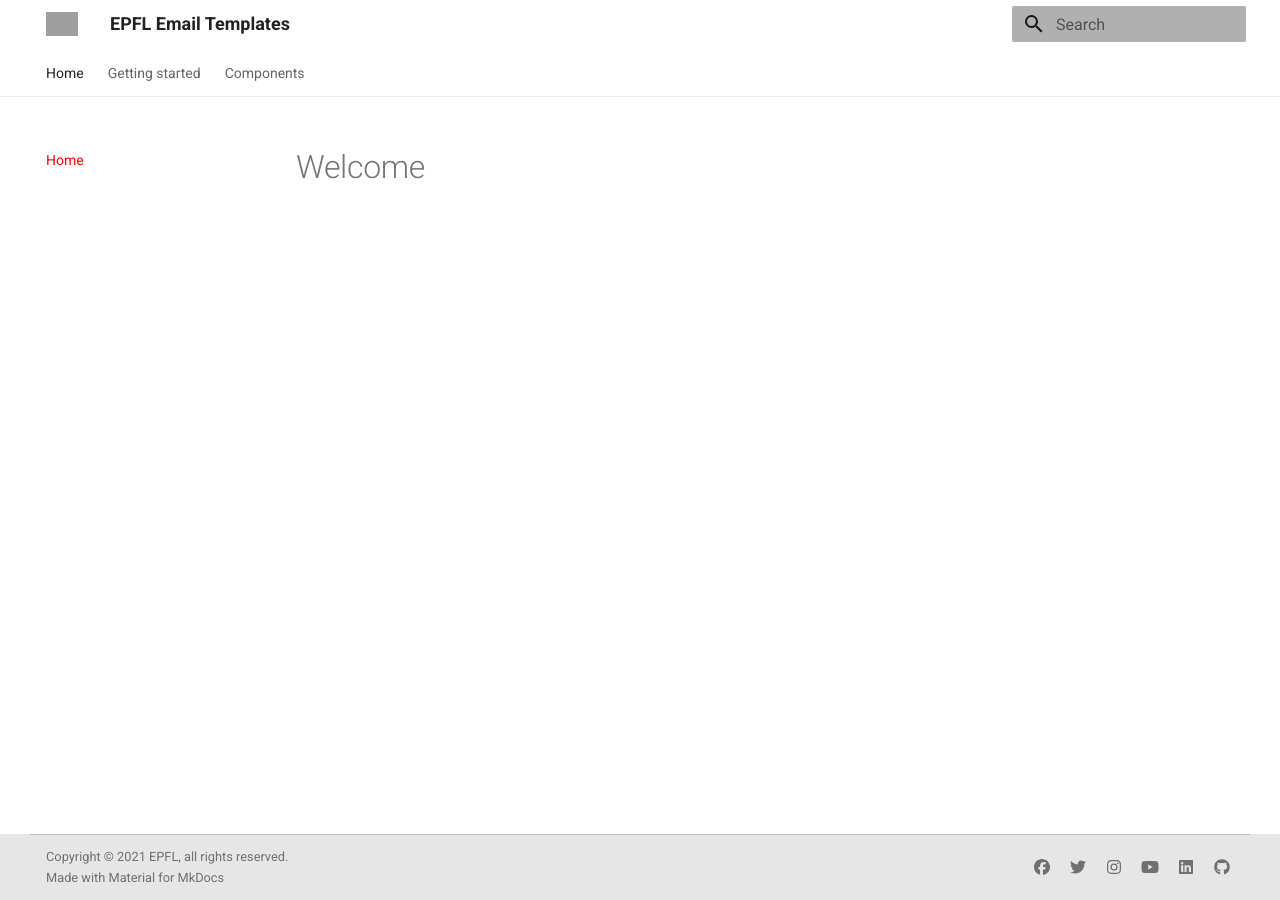
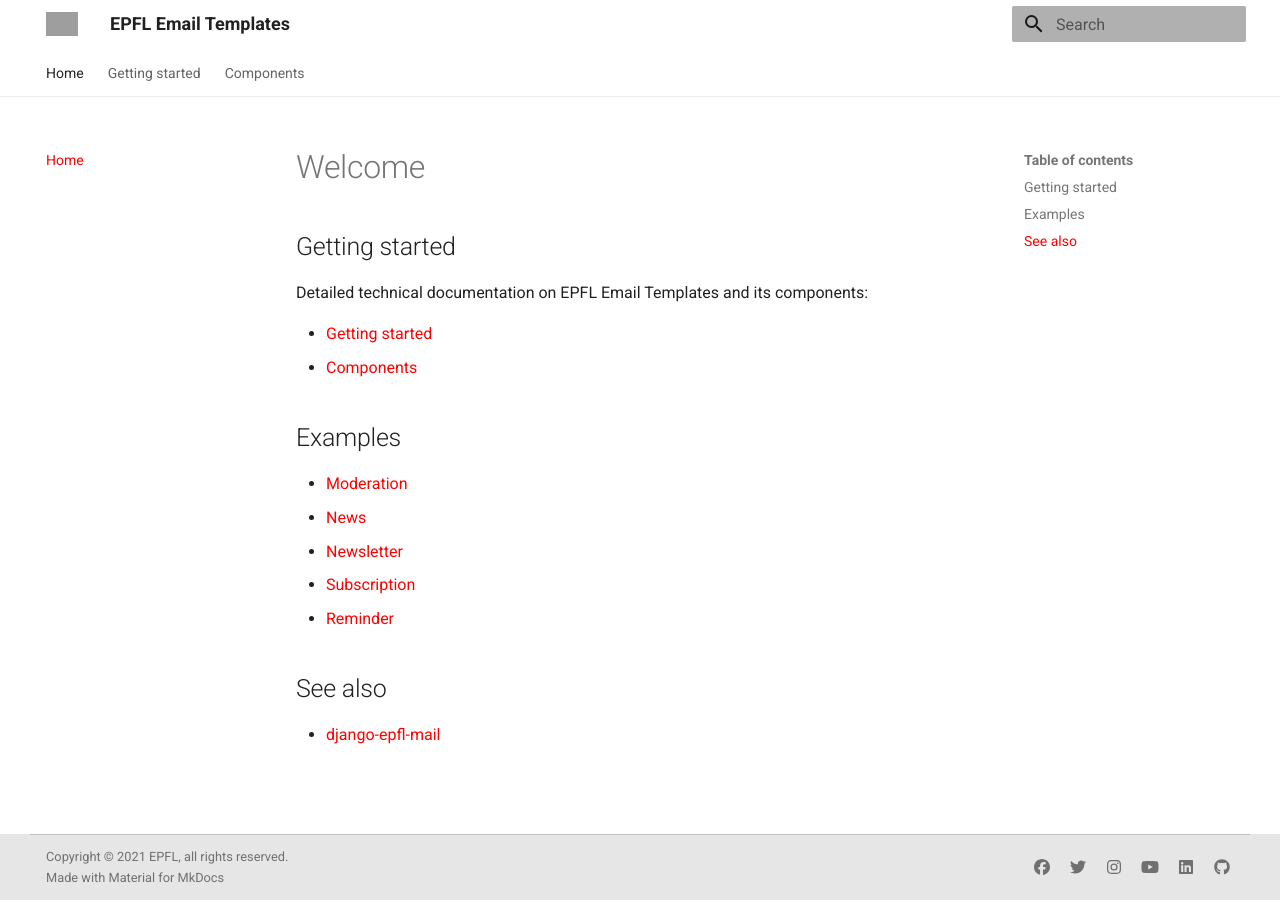
Before and after one commit to epfl-si/epfl-email-templates, an MkDocs documentation site: the page built from docs/index.md, in a window 1280 px wide. Built offline with MkDocs 1.6.1 and Material for MkDocs 9.7.7, drawn with Linux system fonts in a browser that asks for light colours; grey boxes are pictures that could not be loaded.

Commit message:
Add section, examples and see also in index

```diff
--- a/docs/index.md
+++ b/docs/index.md
@@ -1 +1,20 @@
 # Welcome
+
+## Getting started
+
+Detailed technical documentation on EPFL Email Templates and its components:
+
+* [Getting started](getting-started.md)
+* [Components](components.md)
+
+## Examples
+
+* [Moderation](examples/memento-events-awaiting-moderation.html)
+* [News](examples/news-news.html)
+* [Newsletter](examples/memento-events.html)
+* [Subscription](examples/memento-subscription.html)
+* [Reminder](examples/memento-events-reminder.html)
+
+## See also
+
+* [django-epfl-mail](https://github.com/epfl-si/django-epfl-mail)
```
